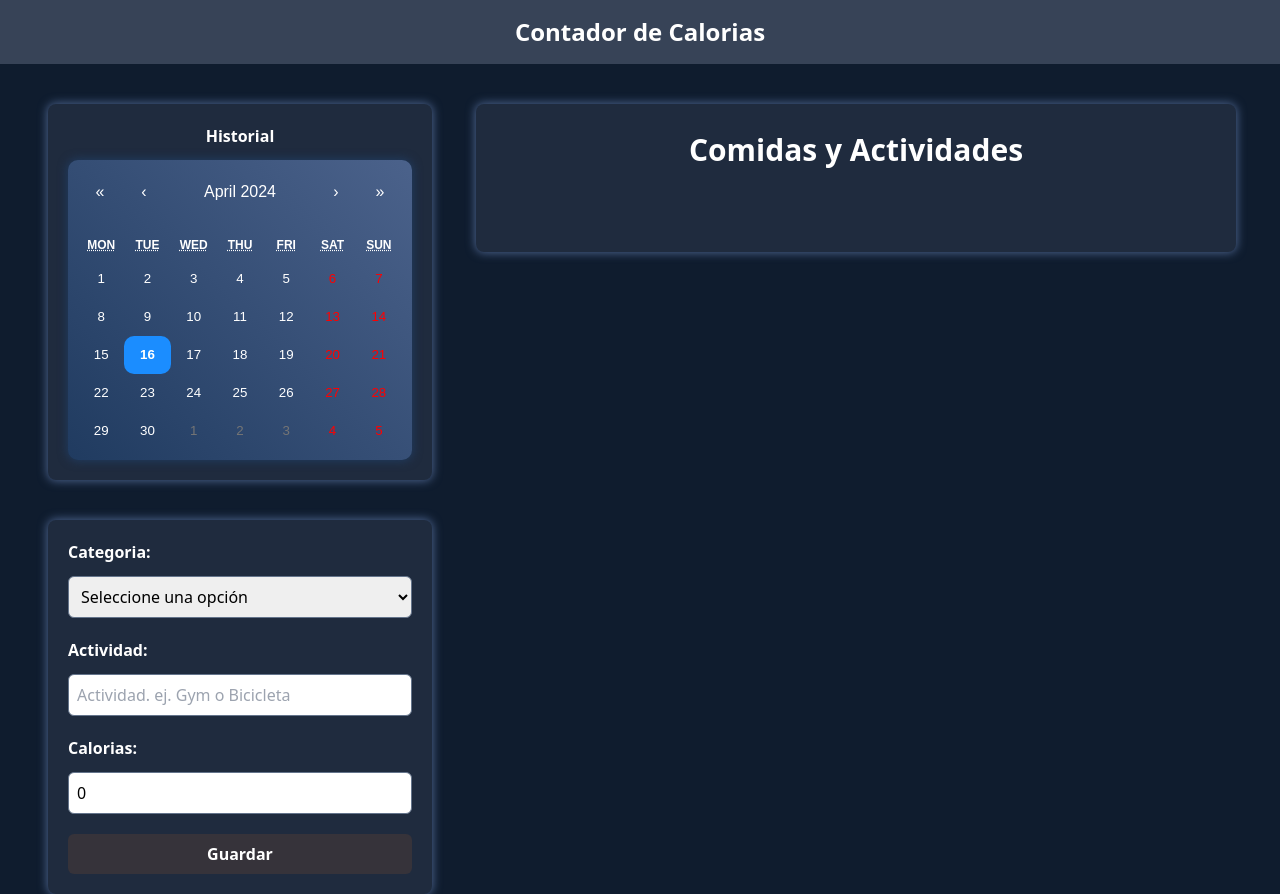
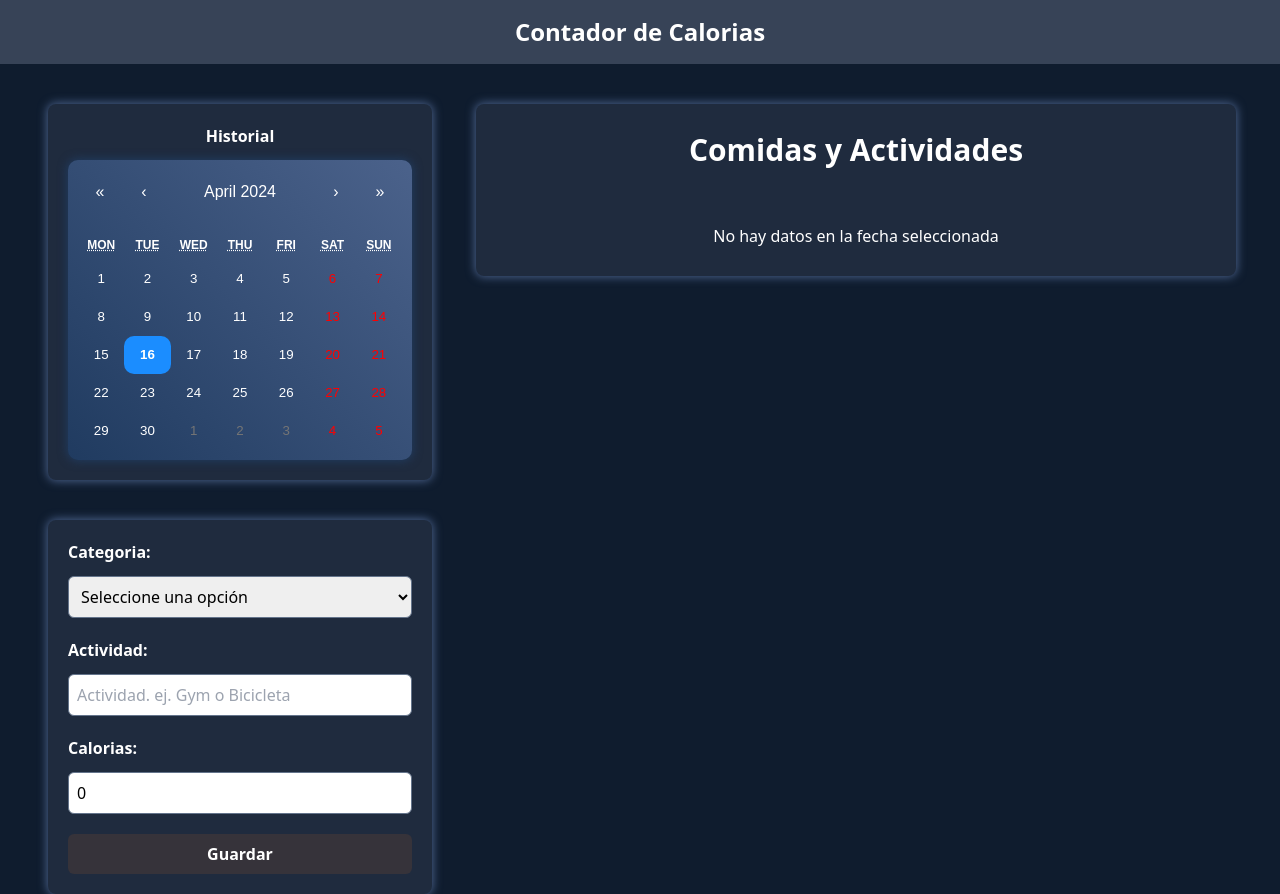
Before and after one commit to juancpdev/calorie-tracker, a React (Vite) app: page / in a window 1280 px wide. Built offline with nearby package versions, Linux system fonts and the light colour scheme; what tailwindcss-animated would draw is missing.

Commit message:
agregamos parrafo si no hay datos

```diff
--- a/src/components/ActivityList.tsx
+++ b/src/components/ActivityList.tsx
@@ -19,9 +19,11 @@ export default function ActivityList({ activities } : ActivityStateProp) {
             >
                 <h2 className=" text-3xl font-bold text-white text-center">Comidas y Actividades</h2>
 
+                    {activities.length === 0 ?
+                        <p className="text-white text-center">No hay datos en la fecha seleccionada</p> :
                         <div className="grid gap-10 sm:grid-cols-2  lg:grid-cols-3 actividades">
+                            {activities.map( activity => (
 
-                    {activities.map( activity => (
                                 <div key={activity.id} className=" px-5 py-5  flex justify-between gap-1 bg-custom-gradient w-full rounded-md mx-auto">
                                     <div className=" text-xl font-bold relative">
                                         <p className={` absolute -top-8 -left-8 px-8 py-2 uppercase text-sm text-white text-neon shadow-md rounded-md ${activity.category === 1 ?  ' shadow-comida ' : 'shadow-ejercicio' }` }>
@@ -41,10 +43,11 @@ export default function ActivityList({ activities } : ActivityStateProp) {
                                             />
                                         </button>
                                     </div>
-
                                 </div>
                             ))}
                         </div>
+                    }
+
             </div>
 
         </>
```
Lines whose indentation alone changed are shown as unchanged.
